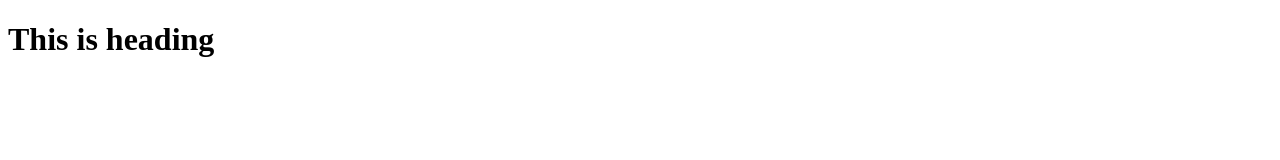
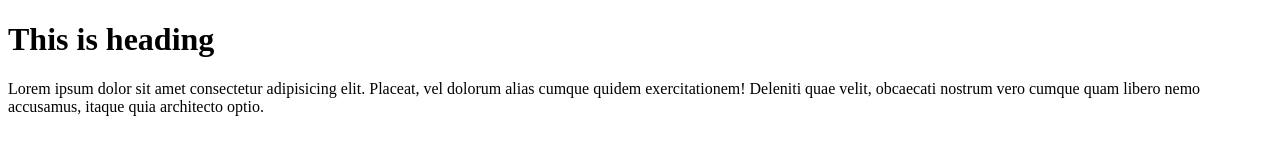
Before and after one commit to sagormia2/second, a plain HTML site: page index.html in a window 1280 px wide. Drawn offline with Linux system fonts and the light colour scheme.

Commit message:
add parragraph

```diff
--- a/index.html
+++ b/index.html
@@ -7,5 +7,6 @@
 </head>
 <body>
     <h1>This is heading</h1>
+    <p>Lorem ipsum dolor sit amet consectetur adipisicing elit. Placeat, vel dolorum alias cumque quidem exercitationem! Deleniti quae velit, obcaecati nostrum vero cumque quam libero nemo accusamus, itaque quia architecto optio.</p>
 </body>
 </html>
```
